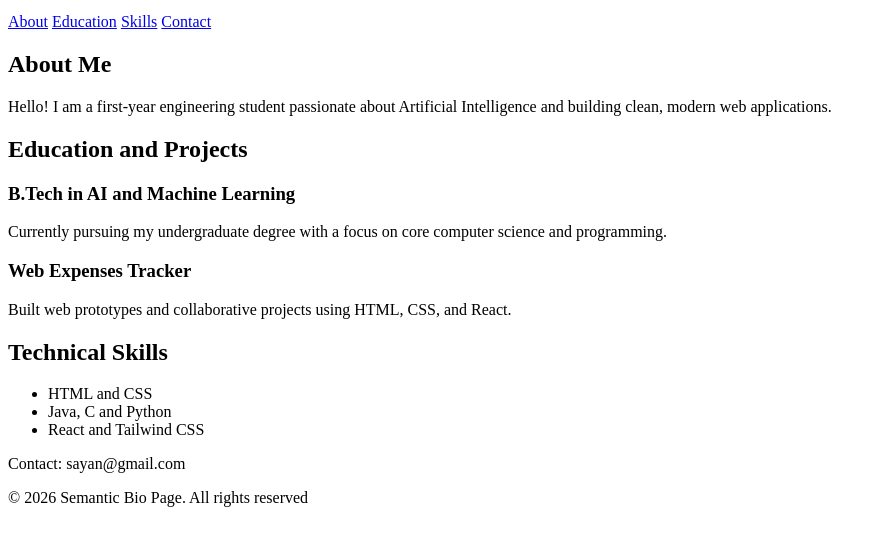
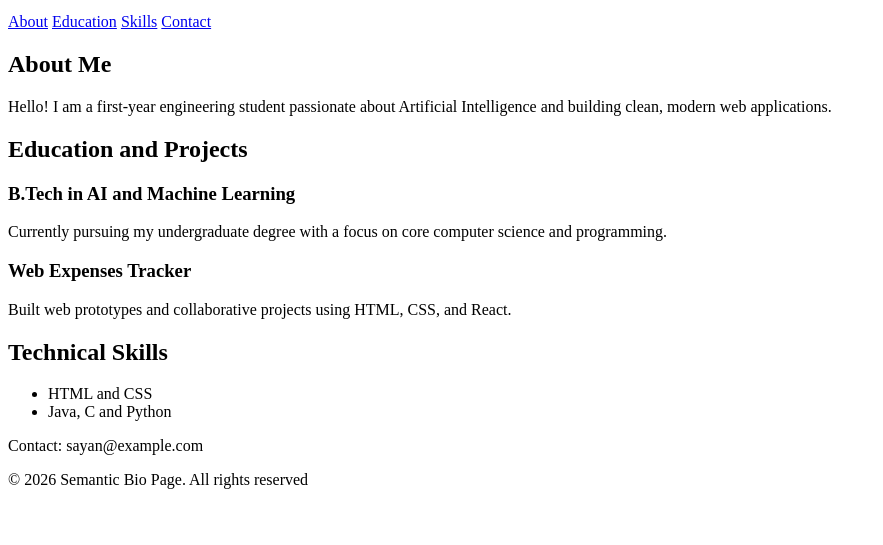
Before and after one commit to sayanmondal6353-al/WEB-DEV-LAB, a plain HTML site: page module-2/p5.html in a window 1280 px wide. Shown: the part 101-646 px from the top of the page, without its empty margins (0-883 px from the left). Drawn offline with Linux system fonts and the light colour scheme.

Commit message:
Complete Module 3

```diff
--- a/module-2/p5.html
+++ b/module-2/p5.html
@@ -8,18 +8,15 @@
 </head>
 <body>
     <header>
-    <div>
         <h1>Sayan Mondal</h1>
         <p>B.Tech CSE AI / ML Student</p>
-    </div>
-
+    </header>
     <nav >
         <a href="#about">About</a>
         <a href="#education">Education</a>
         <a href="#skills">Skills</a>
         <a href="#contact">Contact</a>
     </nav>
-</header>
     <main>
         <section >
             <h2>About Me</h2>
@@ -43,13 +40,12 @@
             <ul>
                 <li>HTML and CSS</li>
                 <li>Java, C and Python</li>
-                <li>React and  Tailwind CSS</li>
             </ul>
         </aside>
     </main>
 
     <footer >
-        <p>Contact: sayan@gmail.com</p>
+        <p>Contact: sayan@example.com</p>
         <p>&copy; 2026 Semantic Bio Page. All rights reserved</p>
     </footer>
 
```
